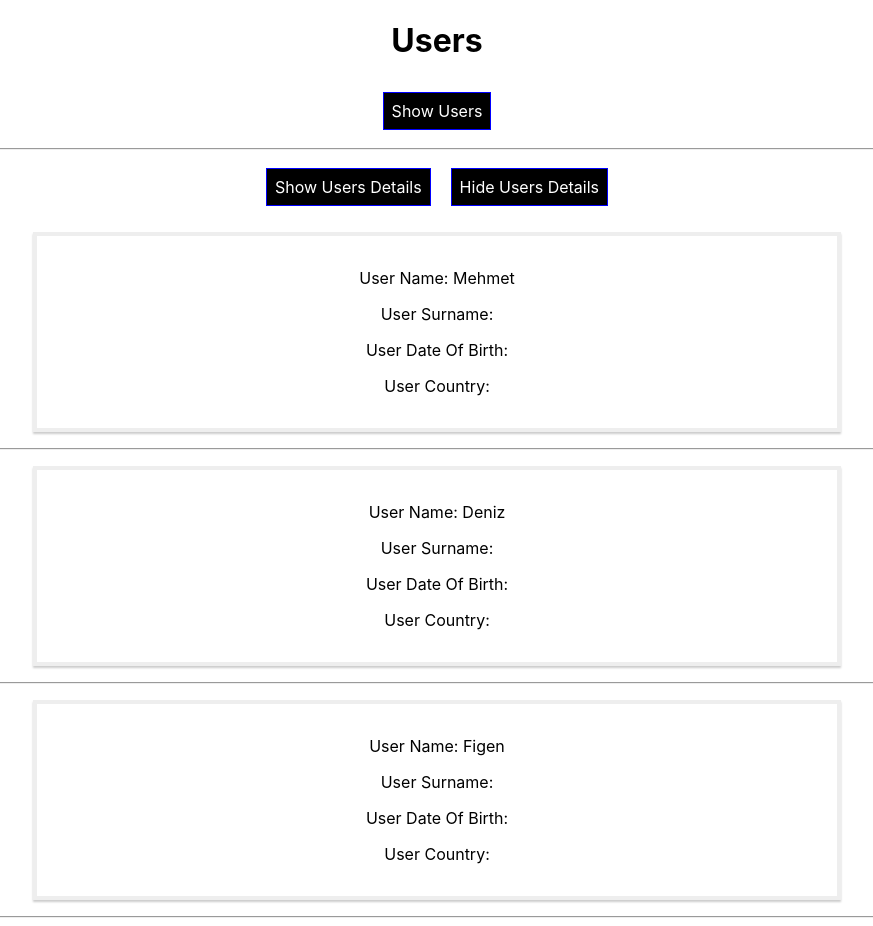
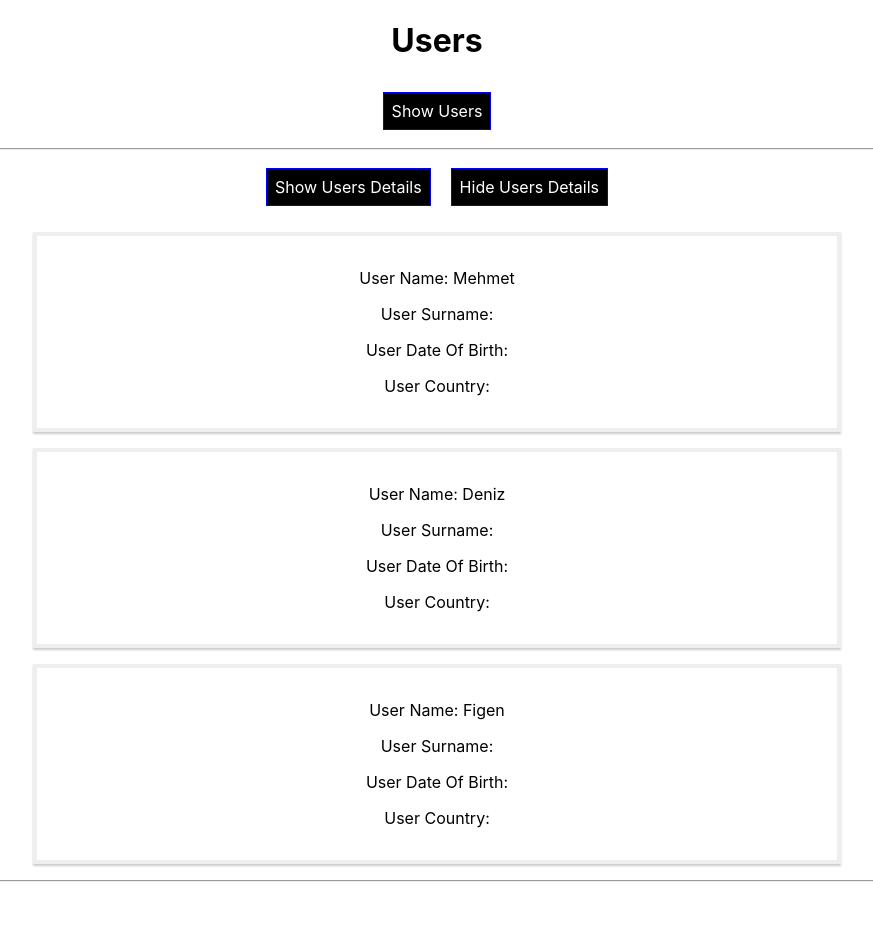
Before and after one commit to robinucar/User-Project, a React (Create React App) app: page / in a window 1280 px wide. Both pictures are taken after a click on the button "Show Users". Shown: the whole page, without its empty margins (203-1076 px from the left). After the commit the page ends 890 px from the top, so only its background shows below. Built offline with nearby package versions, Linux system fonts and the light colour scheme.

Commit message:
modified by map function

```diff
--- a/src/App.js
+++ b/src/App.js
@@ -66,24 +66,14 @@ const App = () => {
               <button
               style = {buttonStyle}
               onClick = {hideUsersDetailsHandler}> Hide Users Details </button>
-            <UserOutput userName = {userNameState.users[0].userName}
-                        surName = {userNameState.users[0].surName}
-                        dob = {userNameState.users[0].dob}
-                        country = {userNameState.users[0].country}
-                        />
-            <hr></hr>
-                        <UserOutput userName = {userNameState.users[1].userName}
-                        surName = {userNameState.users[1].surName}
-                        dob = {userNameState.users[1].dob}
-                        country = {userNameState.users[1].country}
+              {userNameState.users.map(user => {
+                return <UserOutput
+                          userName = {user.userName}
+                          surName = {user.surName}
+                          dob = {user.dob}
+                          country = {user.country} />
+              })}
 
-                        />
-            <hr></hr>
-                        <UserOutput userName = {userNameState.users[2].userName}
-                        surName = {userNameState.users[2].surName}
-                        dob = {userNameState.users[2].dob}
-                        country = {userNameState.users[2].country}
-                        />
 
             <hr></hr>
         </div>
```
